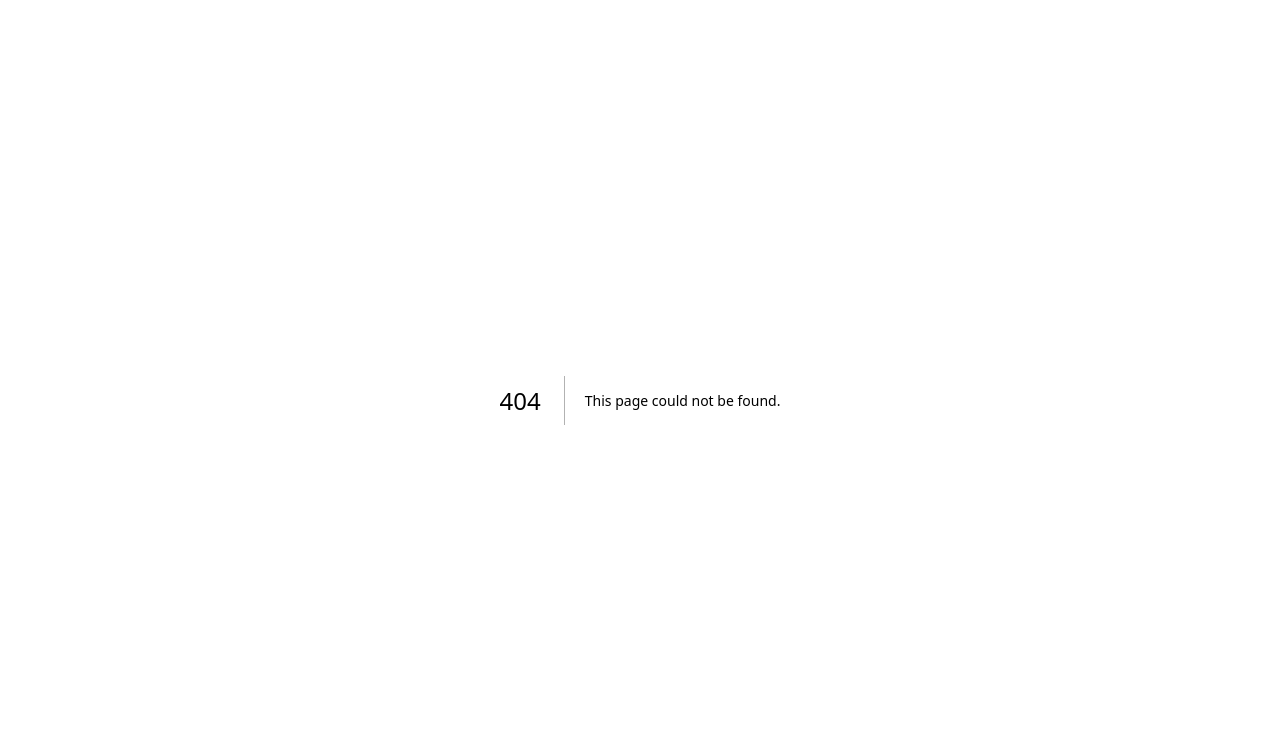
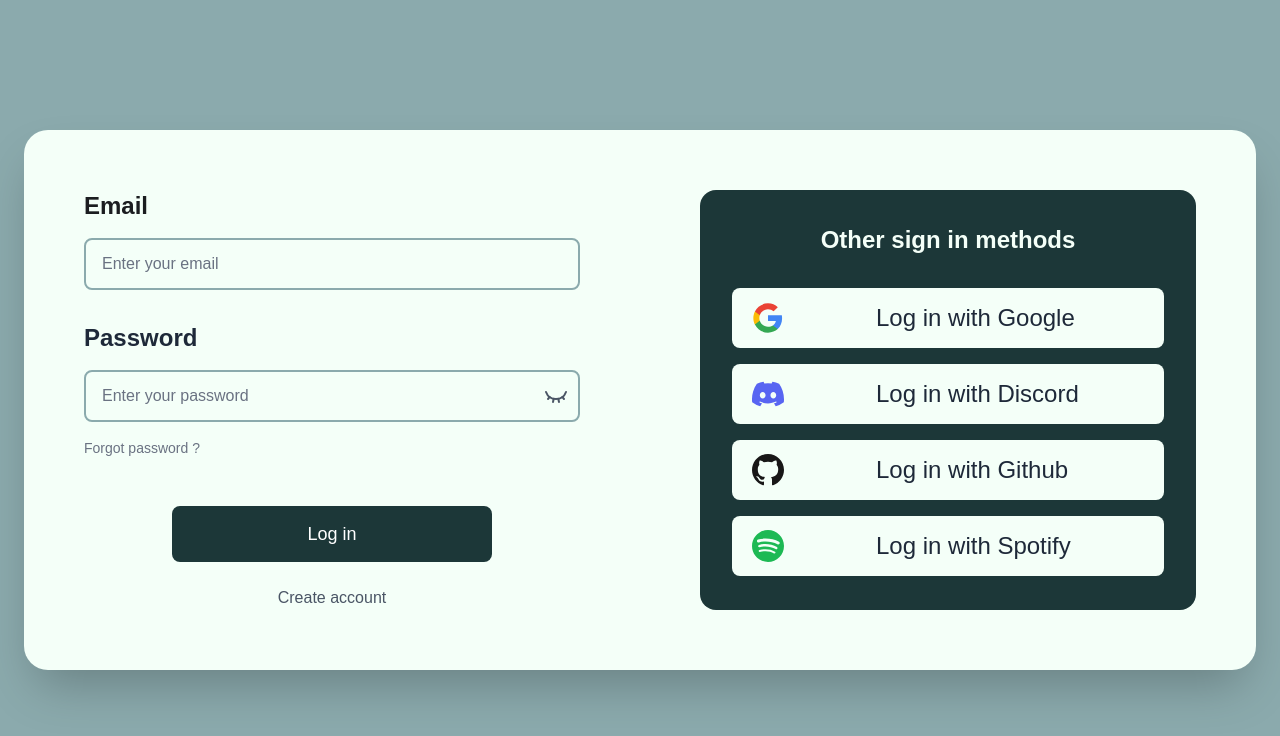
Before and after one commit to ValianceTekProject/AreaFront, a Next.js app: page /login in a window 1280 px wide. Before the commit this address had no page. Shown: the top 736 px of the page. Built offline with nearby package versions, Linux system fonts and the light colour scheme.

Commit message:
feat: adding log in page

```diff
--- /dev/null
+++ b/app/login/page.tsx
@@ -0,0 +1,98 @@
+'use client';
+
+import { EyeClosed, Eye } from 'lucide-react';
+import { useState } from 'react';
+
+export default function LoginPage() {
+  const [show, setShow] = useState(false);
+
+  return (
+    <div className="min-h-screen bg-[#8BAAAD] flex items-center justify-center p-6">
+      <div className="bg-[#F4FFF8] rounded-3xl shadow-2xl w-full max-w-7xl p-6 md:p-15 grid md:grid-cols-2 gap-8 md:gap-30">
+        <div className="flex flex-col justify-center">
+          <div className="mb-8">
+            <label className="block text-2xl font-semibold text-[#1B1D20] mb-4">
+              Email
+            </label>
+            <input
+              type="email"
+              placeholder="Enter your email"
+              className="w-full px-4 py-3 border-2 border-[#8BAAAD] rounded-lg focus:outline-none focus:border-[#1B1D20] text-[#1B1D20] transition-colors placeholder:text-gray-500"
+            />
+          </div>
+
+          <div className="mb-2">
+            <label className="block text-2xl font-semibold text-gray-800 mb-4">
+              Password
+            </label>
+            <div className="relative mb-2">
+              <input
+                type={show ? "text" : "password"}
+                placeholder="Enter your password"
+                className="w-full px-4 py-3 border-2 border-[#8BAAAD] rounded-lg focus:outline-none focus:border-[#1B1D20] text-[#1B1D20] transition-colors placeholder:text-gray-500"
+              />
+              <button
+                type="button"
+                onClick={() => setShow(!show)}
+                className="absolute right-3 top-1/2 -translate-y-1/2 text-gray-600"
+              >
+                {show ? <Eye /> : <EyeClosed />}
+              </button>
+            </div>
+          </div>
+
+          <a href="#" className="text-sm text-gray-500 hover:text-gray-700 mb-12">
+            Forgot password ?
+          </a>
+
+          <button className="w-full max-w-xs bg-[#1C3738] text-white py-3.5 rounded-lg text-lg font-medium hover:bg-[#0e2020] transition-colors mb-6 mx-auto">
+            Log in
+          </button>
+
+          <a href="#" className="text-gray-600 hover:text-gray-800 text-center">
+            Create account
+          </a>
+        </div>
+
+        <div className="bg-[#1C3738] rounded-2xl p-6 md:p-8 flex flex-col justify-center">
+          <h2 className="text-[#F4FFF8] text-2xl font-semibold mb-8 text-center">
+            Other sign in methods
+          </h2>
+
+          <div className="space-y-4">
+            <button className="w-full bg-[#F4FFF8] hover:bg-[#dbe6df] text-gray-800 py-3.5 rounded-lg font-medium text-sm lg:text-2xl flex items-center md:gap-18 transition-colors">
+              <svg className="w-8 h-8 mx-5" viewBox="0 0 24 24">
+                <path fill="#4285F4" d="M22.56 12.25c0-.78-.07-1.53-.2-2.25H12v4.26h5.92c-.26 1.37-1.04 2.53-2.21 3.31v2.77h3.57c2.08-1.92 3.28-4.74 3.28-8.09z"/>
+                <path fill="#34A853" d="M12 23c2.97 0 5.46-.98 7.28-2.66l-3.57-2.77c-.98.66-2.23 1.06-3.71 1.06-2.86 0-5.29-1.93-6.16-4.53H2.18v2.84C3.99 20.53 7.7 23 12 23z"/>
+                <path fill="#FBBC05" d="M5.84 14.09c-.22-.66-.35-1.36-.35-2.09s.13-1.43.35-2.09V7.07H2.18C1.43 8.55 1 10.22 1 12s.43 3.45 1.18 4.93l2.85-2.22.81-.62z"/>
+                <path fill="#EA4335" d="M12 5.38c1.62 0 3.06.56 4.21 1.64l3.15-3.15C17.45 2.09 14.97 1 12 1 7.7 1 3.99 3.47 2.18 7.07l3.66 2.84c.87-2.6 3.3-4.53 6.16-4.53z"/>
+              </svg>
+              Log in with Google
+            </button>
+
+            <button className="w-full bg-[#F4FFF8] hover:bg-[#dbe6df] text-gray-800 py-3.5 rounded-lg font-medium text-sm lg:text-2xl flex items-center md:gap-18 transition-colors">
+              <svg className="w-8 h-8 mx-5" viewBox="0 0 24 24" fill="#5865F2">
+                <path d="M20.317 4.37a19.791 19.791 0 0 0-4.885-1.515a.074.074 0 0 0-.079.037c-.21.375-.444.864-.608 1.25a18.27 18.27 0 0 0-5.487 0a12.64 12.64 0 0 0-.617-1.25a.077.077 0 0 0-.079-.037A19.736 19.736 0 0 0 3.677 4.37a.07.07 0 0 0-.032.027C.533 9.046-.32 13.58.099 18.057a.082.082 0 0 0 .031.057a19.9 19.9 0 0 0 5.993 3.03a.078.078 0 0 0 .084-.028a14.09 14.09 0 0 0 1.226-1.994a.076.076 0 0 0-.041-.106a13.107 13.107 0 0 1-1.872-.892a.077.077 0 0 1-.008-.128a10.2 10.2 0 0 0 .372-.292a.074.074 0 0 1 .077-.01c3.928 1.793 8.18 1.793 12.062 0a.074.074 0 0 1 .078.01c.12.098.246.198.373.292a.077.077 0 0 1-.006.127a12.299 12.299 0 0 1-1.873.892a.077.077 0 0 0-.041.107c.36.698.772 1.362 1.225 1.993a.076.076 0 0 0 .084.028a19.839 19.839 0 0 0 6.002-3.03a.077.077 0 0 0 .032-.054c.5-5.177-.838-9.674-3.549-13.66a.061.061 0 0 0-.031-.03zM8.02 15.33c-1.183 0-2.157-1.085-2.157-2.419c0-1.333.956-2.419 2.157-2.419c1.21 0 2.176 1.096 2.157 2.42c0 1.333-.956 2.418-2.157 2.418zm7.975 0c-1.183 0-2.157-1.085-2.157-2.419c0-1.333.955-2.419 2.157-2.419c1.21 0 2.176 1.096 2.157 2.42c0 1.333-.946 2.418-2.157 2.418z"/>
+              </svg>
+              Log in with Discord
+            </button>
+
+            <button className="w-full bg-[#F4FFF8] hover:bg-[#dbe6df] text-gray-800 py-3.5 rounded-lg font-medium text-sm lg:text-2xl flex items-center md:gap-18 transition-colors">
+              <svg className="w-8 h-8 mx-5" viewBox="0 0 24 24" fill="#181717">
+                <path d="M12 0c-6.626 0-12 5.373-12 12 0 5.302 3.438 9.8 8.207 11.387.599.111.793-.261.793-.577v-2.234c-3.338.726-4.033-1.416-4.033-1.416-.546-1.387-1.333-1.756-1.333-1.756-1.089-.745.083-.729.083-.729 1.205.084 1.839 1.237 1.839 1.237 1.07 1.834 2.807 1.304 3.492.997.107-.775.418-1.305.762-1.604-2.665-.305-5.467-1.334-5.467-5.931 0-1.311.469-2.381 1.236-3.221-.124-.303-.535-1.524.117-3.176 0 0 1.008-.322 3.301 1.23.957-.266 1.983-.399 3.003-.404 1.02.005 2.047.138 3.006.404 2.291-1.552 3.297-1.23 3.297-1.23.653 1.653.242 2.874.118 3.176.77.84 1.235 1.911 1.235 3.221 0 4.609-2.807 5.624-5.479 5.921.43.372.823 1.102.823 2.222v3.293c0 .319.192.694.801.576 4.765-1.589 8.199-6.086 8.199-11.386 0-6.627-5.373-12-12-12z"/>
+              </svg>
+              Log in with Github
+            </button>
+
+            <button className="w-full bg-[#F4FFF8] hover:bg-[#dbe6df] text-gray-800 py-3.5 rounded-lg font-medium text-sm lg:text-2xl flex items-center md:gap-18 transition-colors">
+              <svg className="w-8 h-8 mx-5" viewBox="0 0 24 24" fill="#1DB954">
+                <path d="M12 0C5.4 0 0 5.4 0 12s5.4 12 12 12 12-5.4 12-12S18.66 0 12 0zm5.521 17.34c-.24.359-.66.48-1.021.24-2.82-1.74-6.36-2.101-10.561-1.141-.418.122-.779-.179-.899-.539-.12-.421.18-.78.54-.9 4.56-1.021 8.52-.6 11.64 1.32.42.18.479.659.301 1.02zm1.44-3.3c-.301.42-.841.6-1.262.3-3.239-1.98-8.159-2.58-11.939-1.38-.479.12-1.02-.12-1.14-.6-.12-.48.12-1.021.6-1.141C9.6 9.9 15 10.561 18.72 12.84c.361.181.54.78.241 1.2zm.12-3.36C15.24 8.4 8.82 8.16 5.16 9.301c-.6.179-1.2-.181-1.38-.721-.18-.601.18-1.2.72-1.381 4.26-1.26 11.28-1.02 15.721 1.621.539.3.719 1.02.419 1.56-.299.421-1.02.599-1.559.3z"/>
+              </svg>
+              Log in with Spotify
+            </button>
+          </div>
+        </div>
+      </div>
+    </div>
+  );
+}
--- a/app/page.tsx
+++ b/app/page.tsx
@@ -1,65 +1,9 @@
-import Image from "next/image";
+import LoginPage from "./login/page";
 
 export default function Home() {
   return (
-    <div className="flex min-h-screen items-center justify-center bg-zinc-50 font-sans dark:bg-black">
-      <main className="flex min-h-screen w-full max-w-3xl flex-col items-center justify-between py-32 px-16 bg-white dark:bg-black sm:items-start">
-        <Image
-          className="dark:invert"
-          src="/next.svg"
-          alt="Next.js logo"
-          width={100}
-          height={20}
-          priority
-        />
-        <div className="flex flex-col items-center gap-6 text-center sm:items-start sm:text-left">
-          <h1 className="max-w-xs text-3xl font-semibold leading-10 tracking-tight text-black dark:text-zinc-50">
-            To get started, edit the page.tsx file.
-          </h1>
-          <p className="max-w-md text-lg leading-8 text-zinc-600 dark:text-zinc-400">
-            Looking for a starting point or more instructions? Head over to{" "}
-            <a
-              href="https://vercel.com/templates?framework=next.js&utm_source=create-next-app&utm_medium=appdir-template-tw&utm_campaign=create-next-app"
-              className="font-medium text-zinc-950 dark:text-zinc-50"
-            >
-              Templates
-            </a>{" "}
-            or the{" "}
-            <a
-              href="https://nextjs.org/learn?utm_source=create-next-app&utm_medium=appdir-template-tw&utm_campaign=create-next-app"
-              className="font-medium text-zinc-950 dark:text-zinc-50"
-            >
-              Learning
-            </a>{" "}
-            center.
-          </p>
-        </div>
-        <div className="flex flex-col gap-4 text-base font-medium sm:flex-row">
-          <a
-            className="flex h-12 w-full items-center justify-center gap-2 rounded-full bg-foreground px-5 text-background transition-colors hover:bg-[#383838] dark:hover:bg-[#ccc] md:w-[158px]"
-            href="https://vercel.com/new?utm_source=create-next-app&utm_medium=appdir-template-tw&utm_campaign=create-next-app"
-            target="_blank"
-            rel="noopener noreferrer"
-          >
-            <Image
-              className="dark:invert"
-              src="/vercel.svg"
-              alt="Vercel logomark"
-              width={16}
-              height={16}
-            />
-            Deploy Now
-          </a>
-          <a
-            className="flex h-12 w-full items-center justify-center rounded-full border border-solid border-black/[.08] px-5 transition-colors hover:border-transparent hover:bg-black/[.04] dark:border-white/[.145] dark:hover:bg-[#1a1a1a] md:w-[158px]"
-            href="https://nextjs.org/docs?utm_source=create-next-app&utm_medium=appdir-template-tw&utm_campaign=create-next-app"
-            target="_blank"
-            rel="noopener noreferrer"
-          >
-            Documentation
-          </a>
-        </div>
-      </main>
+    <div>
+      <LoginPage/>
     </div>
   );
 }
--- a/package.json
+++ b/package.json
@@ -9,6 +9,7 @@
     "lint": "eslint"
   },
   "dependencies": {
+    "lucide-react": "^0.555.0",
     "next": "16.0.6",
     "react": "19.2.0",
     "react-dom": "19.2.0"
```
Also changed, not shown: 1 other file (tests, documents, lock files or other folders).
